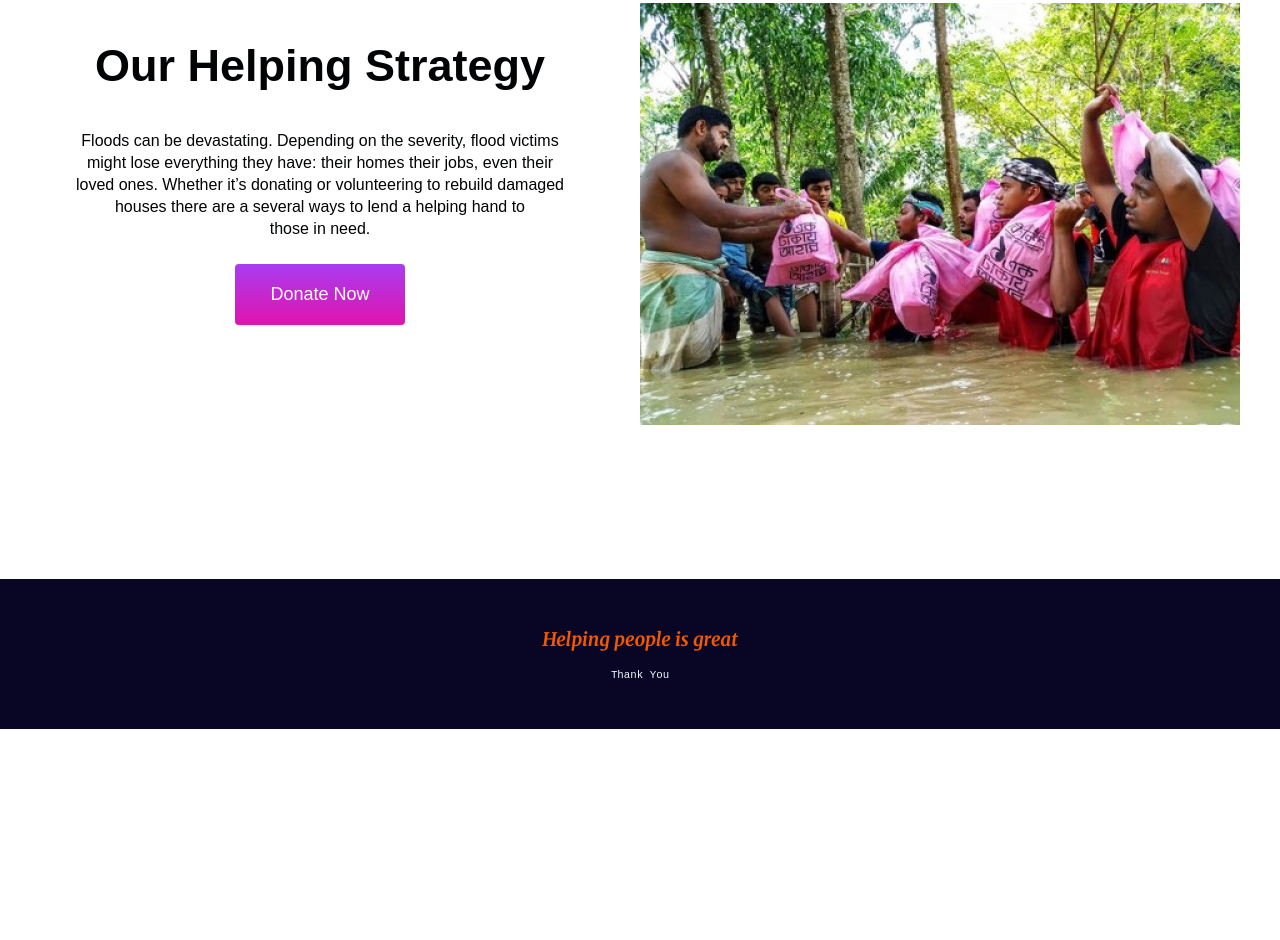
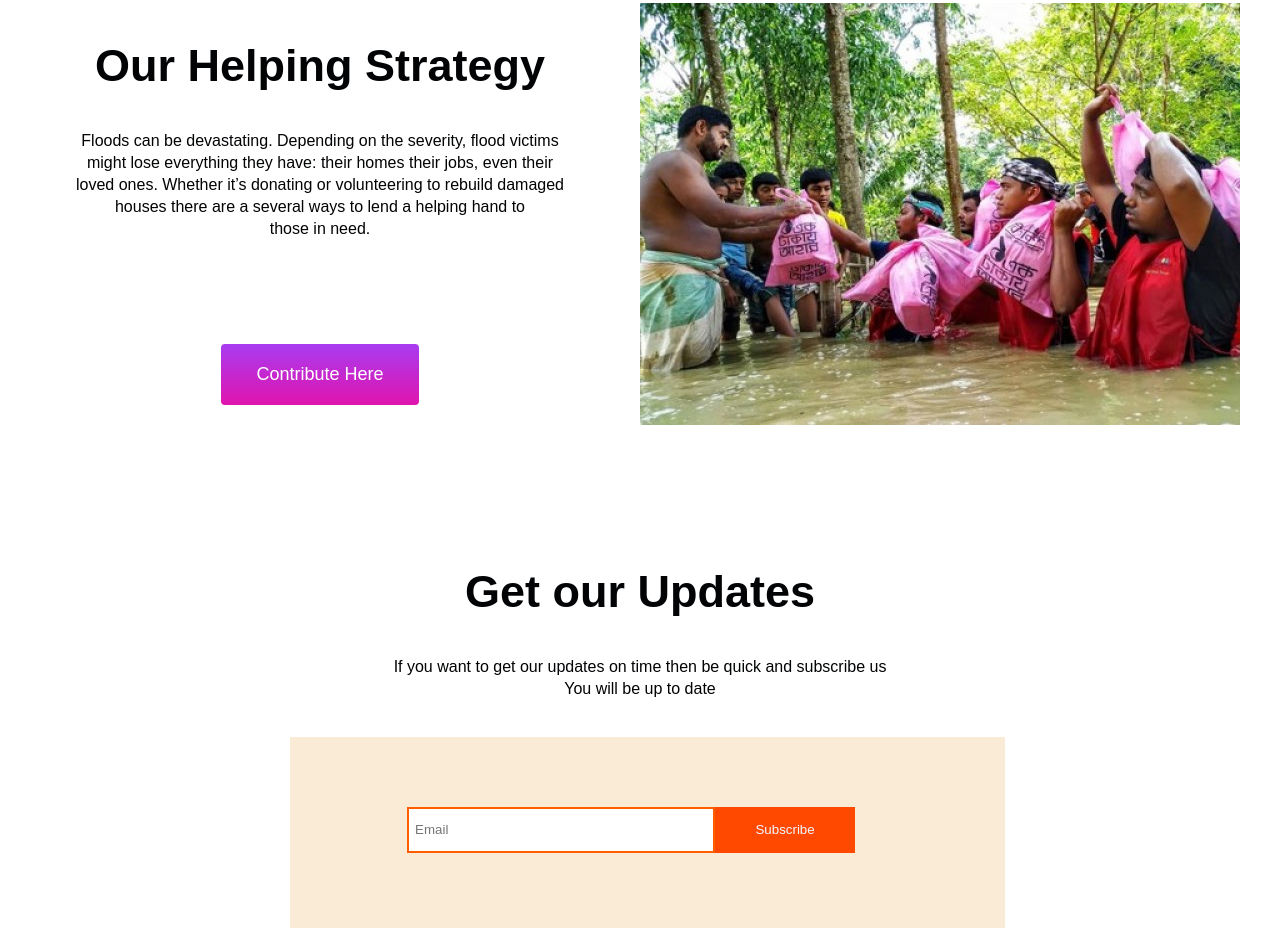
Before and after one commit to Foysal-ikram/Donate-now, a plain HTML site: page index.html in a window 1280 px wide. Shown: the part 1980-2920 px from the top of the page. Before the commit the page ends 2709 px from the top, so only its background shows below. Drawn offline with Linux system fonts and the light colour scheme.

Commit message:
Completed

```diff
--- a/index.html
+++ b/index.html
@@ -80,8 +80,8 @@
                     <h4 class="small-line">Floods can be devastating. Depending on the severity, flood victims <br> might lose everything they have: their homes their jobs, even their <br> loved ones. Whether  it’s donating or volunteering to rebuild damaged<br> houses there are a several ways to lend a helping hand to <br> those in need. </h4>
                 </div>
                 <div>
-                    <div class="btn">
-                        <button class="btn1">Donate Now</button>
+                    <div class="btn" style="padding-top:80px;">
+                        <button class="btn1" >Contribute Here</button>
                        </div>
                 </div>
             </div>
@@ -92,6 +92,29 @@
         </div>
     </section>
 
+    <section>
+        <div class="help">
+            <h1 class="headline">Get our Updates</h1>
+            <h6 class="small-line">If you want to get our updates on time then be quick and subscribe us <br> You will be up to date</h6>
+
+        </div>
+
+        <div class="form-name">
+
+            <div  class="contact-form">
+                <form>
+                 <input type="email" name="email" class="input-field" placeholder=" Email"> </form>
+            </div>
+            <div id="subscribe-btn">
+                <button class="btn2">Subscribe</button>
+            </div>
+
+
+        </div>
+
+    </section>
+
+
 
     <section class="footer">
         <h3>Helping people is great</h3>
--- a/style.css
+++ b/style.css
@@ -180,3 +180,47 @@ margin: 10px;
     font-weight: 300;
     font-family: monospace
 }
+
+.form-name{
+    background-color: antiquewhite;
+    display: flex;
+    padding-bottom: 75px;
+    padding-top: 50px;
+    margin-left: 290px;
+    margin-right: 275px;
+    justify-content: center;
+    border: 0px solid black;
+
+}
+
+.contact-form{
+    margin: auto;
+    width: 70%;
+    padding-left: 20px;
+
+
+}
+#subscribe-btn{
+    width: 50%;
+    margin-left:0;
+
+}
+.input-field{
+    width: 300px;
+    height: 40px;
+    margin-top: 20px;
+    float: right;
+    border: 2px solid rgb(255, 94, 0);
+}
+
+.btn2{
+    display: inline-flex;
+    padding: 15.5px 40px;
+    color: aliceblue;
+    align-items:center;
+
+    margin-top: 20px;
+    background-color: rgb(255, 72, 0);
+    border: 0 solid white;
+    position:absolute;
+}
```
